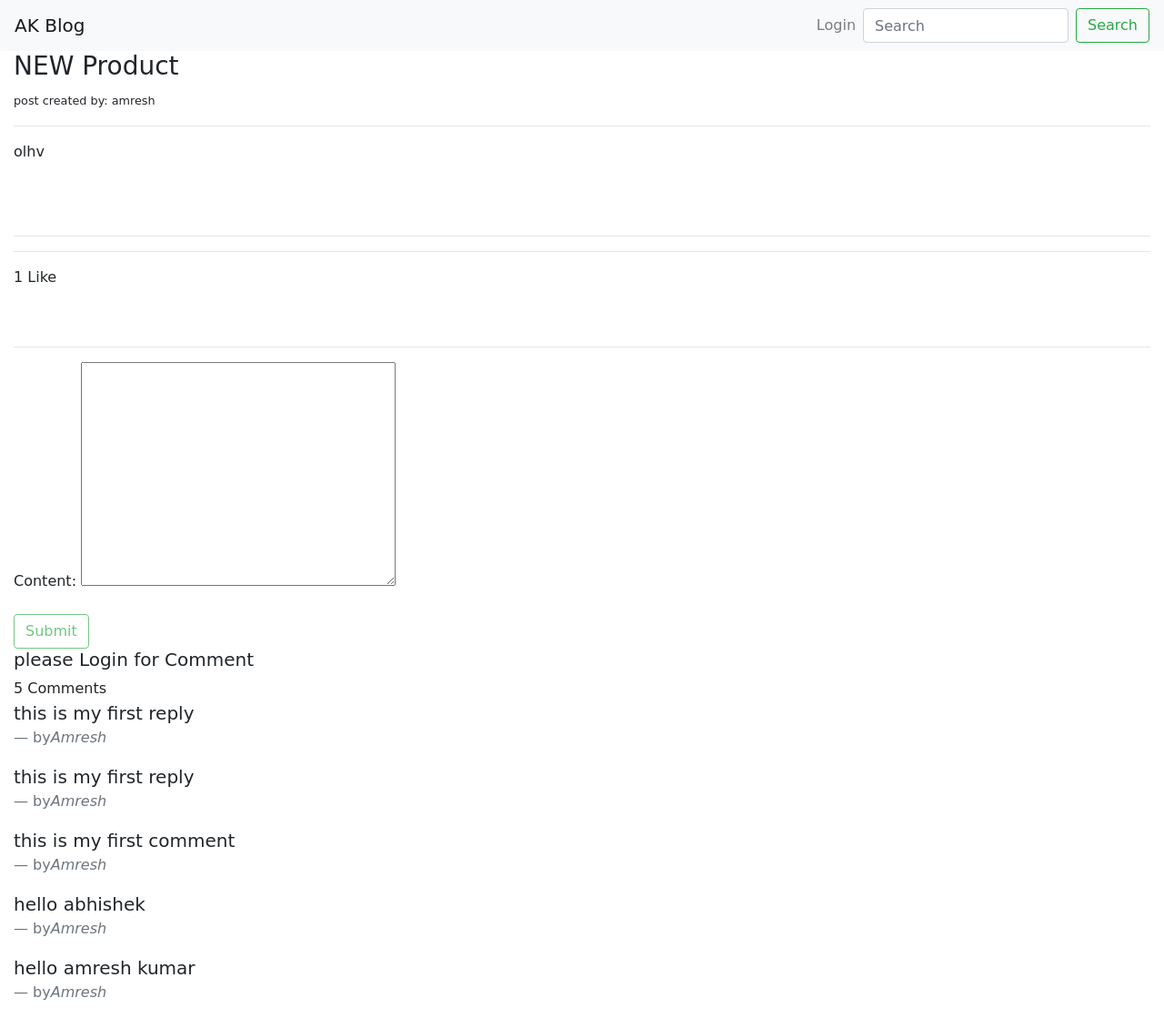
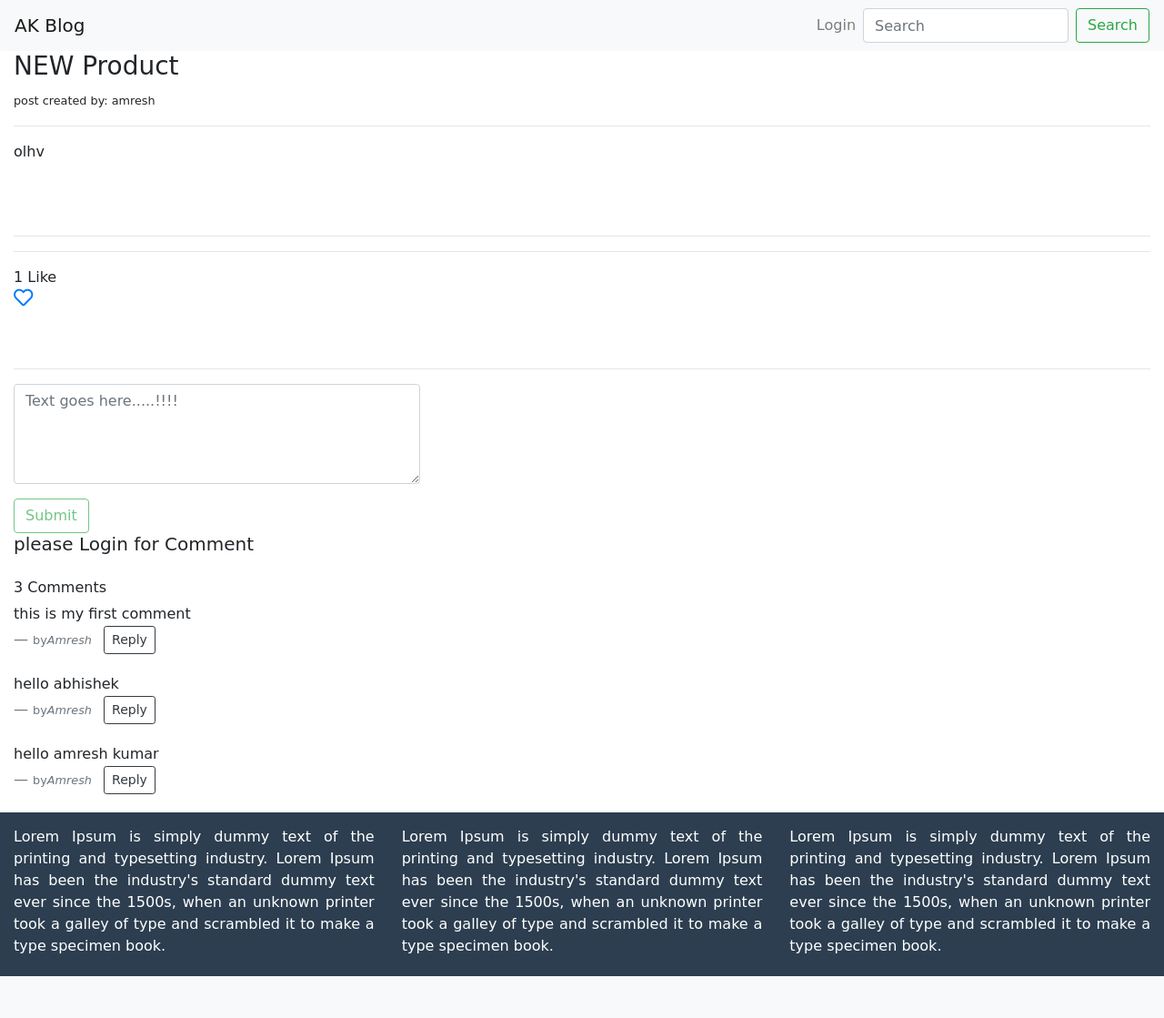
Before and after one commit to amreshk005/blog_project, a Django app: a page that uses mysite/templates/base.html in a window 1280 px wide. Shown: the whole page at 91% size. After the commit the page ends 1073 px from the top, so only its background shows below. Run offline with Django 3.2, Linux system fonts and the light colour scheme; data comes from the database, SQL or seed files in the repository; both versions use the stored data as it was after the commit; some libraries are stand-ins or nearby versions.

Commit message:
favourite list added

```diff
--- a/mysite/blog/admin.py
+++ b/mysite/blog/admin.py
@@ -2,7 +2,7 @@ from django.contrib import admin
 from .models import Post,Profile, Images,Comment
 
 class PostAdmin(admin.ModelAdmin):
-    list_display = ('title','slug','author','status')
+    list_display = ('title','slug','author','status',)
     list_filter = ('status','created','updated')
     search_fields = ('author_username','title')
     prepopulated_fields = {'slug':('title',)}
--- a/mysite/blog/forms.py
+++ b/mysite/blog/forms.py
@@ -8,6 +8,7 @@ class PostCreateForm(forms.ModelForm):
             'title',
             'body',
             'status',
+            'restrict_comment'
 
         )
 class PostEditForm(forms.ModelForm):
@@ -17,6 +18,7 @@ class PostEditForm(forms.ModelForm):
             'title',
             'body',
             'status',
+            'restrict_comment'
 
         )
 
@@ -64,6 +66,7 @@ class ProfileEditForm(forms.ModelForm):
         exclude = ('user',)
 
 class CommentForm(forms.ModelForm):
+    content = forms.CharField(label="", widget=forms.Textarea(attrs={'class': 'form-control', 'placeholder':'Text goes here.....!!!!','rows':'4','cols':'50'}))
     class Meta:
         model = Comment
         fields = ('content',)
--- a/mysite/blog/models.py
+++ b/mysite/blog/models.py
@@ -28,6 +28,8 @@ class Post(models.Model):
     created = models.DateTimeField(auto_now_add = True)
     updated = models.DateTimeField(auto_now=True)
     status = models.CharField(max_length=10, choices=STATUS_CHOICES, default='draft')
+    restrict_comment = models.BooleanField(default=False)
+    favourite = models.ManyToManyField(User, related_name='favourite', blank=True)
 
 
     class Meta:
@@ -69,6 +71,7 @@ class Images(models.Model):
 class Comment(models.Model):
     post = models.ForeignKey(Post, on_delete=models.CASCADE)
     user = models.ForeignKey(User,on_delete=models.CASCADE)
+    reply = models.ForeignKey('Comment', null=True,related_name="replies",on_delete=models.CASCADE)
     content = models.TextField(max_length=160)
     timestamp = models.DateTimeField(auto_now_add=True)
 
--- a/mysite/blog/urls.py
+++ b/mysite/blog/urls.py
@@ -8,6 +8,7 @@ app_name = 'blog'
 urlpatterns = [
     path('<id>/post_edit/',views.post_edit,name="post_edit"),
     path('<id>/post_delete/',views.post_delete,name="post_delete"),
+    path('<id>/favourite_post/',views.favourite_post,name="favourite_post"),
     path('', views.post_list,name='post_list'),
     path('/<id>/<slug>/',views.post_detail,name='post_detail'),
     path('post_create/',views.post_create, name="post_create"),
@@ -16,5 +17,6 @@ urlpatterns = [
     path('register/',views.register, name='register'),
     path('edit_profile/',views.edit_profile,name='edit_profile'),
     path('like/',views.like_post,name='like_post'),
+    path('favourite/', views.post_favourite_list, name="post_favourite_list")
 
 ]
--- a/mysite/blog/views.py
+++ b/mysite/blog/views.py
@@ -64,32 +64,63 @@ def proper_pagination(posts, index):
 
 def post_detail(request, id, slug):
     post = get_object_or_404(Post, id=id, slug=slug)
-    comments = Comment.objects.filter(post=post).order_by('-id')
+    comments = Comment.objects.filter(post=post, reply=None).order_by('-id')
     print(comments)
     is_liked = False
+    is_favourite = False
+
     if post.likes.filter(id=request.user.id).exists():
         is_liked = True
+
+    if post.favourite.filter(id=request.user.id).exists():
+        is_favourite = True
+
 
     if request.method == 'POST':
         comment_form = CommentForm(request.POST or None)
         print(comment_form)
         if comment_form.is_valid():
             content = request.POST.get('content')
-            comment = Comment.objects.create(post=post, user=request.user, content=content)
+            reply_id = request.POST.get('comment_id')
+            comment_qs = None
+            if reply_id:
+                comment_qs = Comment.objects.get(id=reply_id)
+            comment = Comment.objects.create(post=post, user=request.user, content=content, reply=comment_qs)
             print(comment)
             comment.save()
-            return HttpResponseRedirect(post.get_absolute_url())
+            # return HttpResponseRedirect(post.get_absolute_url())
     else:
         comment_form = CommentForm()
 
     context = {
         'post':post,
         'is_liked':is_liked,
+        'is_favourite':is_favourite,
         'total_likes':post.total_likes,
         'comments':comments,
         'comment_form':comment_form,
     }
+    if request.is_ajax():
+        html =  render_to_string('blog/comments.html',context, request=request)
+        return JsonResponse({'form':html})
     return render(request, 'blog/post_detail.html', context)
+
+def favourite_post(request, id):
+    post = get_object_or_404(Post, id=id)
+    if post.favourite.filter(id=request.user.id).exists():
+        post.favourite.remove(request.user)
+    else:
+        post.favourite.add(request.user)
+    return HttpResponseRedirect(post.get_absolute_url())
+
+def post_favourite_list(request):
+    user = request.user
+    favourite_posts = user.favourite.all()
+
+    context = {
+        'favourite_posts': favourite_posts,
+    }
+    return render(request, 'blog/post_favourite_list.html', context)
 
 def like_post(request):
     # post = get_object_or_404(Post, id=request.POST.get('post_id'))
--- a/mysite/static/blog/style.css
+++ b/mysite/static/blog/style.css
@@ -1,10 +1,13 @@
 html {
     position: relative;
     min-height: 100%;
+
 }
 
 body {
     font-family: 'Lucida Cassul', 'Comic Sans MS';
+    margin-bottom: 200px;
+
 }
 .navbar-img {
     width: 30px;
@@ -25,3 +28,17 @@ body {
     height: 250px;
     width: 300px;
 }
+
+.footer {
+    position: absolute;
+    bottom: 0;
+    left: 0;
+    right: 0;
+    height: 130px;
+    padding: 15px;
+    background-color: #2c3E50;
+}
+
+.footer p {
+    text-align: justify;
+}
--- a/mysite/templates/base.html
+++ b/mysite/templates/base.html
@@ -6,6 +6,7 @@
     <meta http-equiv="X-UA-Compatible" content="IE=edge">
     <title>{% block title %}{% endblock %}</title>
     <meta name="viewport" content="width=device-width, initial-scale=1">
+    <link rel="stylesheet" href="https://use.fontawesome.com/releases/v5.8.1/css/all.css" integrity="sha384-50oBUHEmvpQ+1lW4y57PTFmhCaXp0ML5d60M1M7uH2+nqUivzIebhndOJK28anvf" crossorigin="anonymous">
     <link rel="stylesheet" href="https://stackpath.bootstrapcdn.com/bootstrap/4.3.1/css/bootstrap.min.css" integrity="sha384-ggOyR0iXCbMQv3Xipma34MD+dH/1fQ784/j6cY/iJTQUOhcWr7x9JvoRxT2MZw1T" crossorigin="anonymous">
     <link rel="stylesheet" type="text/css" media="screen" href="{% static 'blog/style.css' %}">
 
@@ -16,7 +17,9 @@
 <div class="container-fluid">
         {% block content %}
         {% endblock %}
+        {% include 'blog/footer.html' %}
     </div>
+
     <script src="https://code.jquery.com/jquery-3.1.1.js"></script>
     <script src="https://maxcdn.bootstrapcdn.com/bootstrap/3.3.7/js/bootstrap.min.js"></script>
     <script src="https://stackpath.bootstrapcdn.com/bootstrap/4.3.1/js/bootstrap.min.js" integrity="sha384-JjSmVgyd0p3pXB1rRibZUAYoIIy6OrQ6VrjIEaFf/nJGzIxFDsf4x0xIM+B07jRM" crossorigin="anonymous"></script>
@@ -28,6 +31,10 @@
 
       $('#delete').click(function(){
         return confirm("Are you sure to delete this post");
+      });
+
+      $('.reply-btn').click(function() {
+        $(this).parent().parent().next('.replied-comments').fadeToggle()
       });
 
       $(function(){
@@ -53,6 +60,60 @@
         });
       });
     });
+
+
+    $(document).on('submit', '.comment-form', function(event){
+      event.preventDefault();
+      console.log($(this).serialize());
+      $.ajax({
+        type: 'POST',
+        url: $(this).attr('action'),
+        data:$(this).serialize(),
+        dataType:'json',
+        success: function(response){
+          $('.main-comment-section').html(response['form']);
+          $('textarea').val('');
+          $('.reply-btn').click(function() {
+          $(this).parent().parent().next('.replied-comments').fadeToggle()
+          $('textarea').val('');
+
+        });
+
+        },
+        error: function(rs, e){
+          console.log(rs.responseText);
+        },
+      });
+    });
+
+
+
+    $(document).on('submit', '.reply-form', function(event){
+      event.preventDefault();
+      console.log($(this).serialize());
+      $.ajax({
+        type: 'POST',
+        url: $(this).attr('action'),
+        data:$(this).serialize(),
+        dataType:'json',
+        success: function(response){
+          $('.main-comment-section').html(response['form']);
+          $('textarea').val('');
+          $('.reply-btn').click(function() {
+          $(this).parent().parent().next('.replied-comments').fadeToggle()
+          $('textarea').val('');
+
+        });
+
+        },
+        error: function(rs, e){
+          console.log(rs.responseText);
+        },
+      });
+    });
+
+
+
     </script>
 
 </body>
--- /dev/null
+++ b/mysite/templates/blog/comments.html
@@ -0,0 +1,46 @@
+<div class="container-fluid mt-2">
+        <div class="form-group row">
+                <form method="post" class="comment-form" action=".">
+                    {% csrf_token %}
+                    {{ comment_form.as_p }}
+                    {% if request.user.is_authenticated %}
+                    <input type="submit" value="Submit" class="btn btn-outline-success">
+                    {% else %}
+                    <input type="submit" value="Submit" class="btn btn-outline-success" disabled>
+                    <h5>please Login for Comment</h5>
+                    {% endif %}
+                </form>
+        </div>
+    </div>
+
+    {{ comments.count }} Comment{{ comments|pluralize }}
+    {% for comment in comments %}
+
+    <blockquote class="blockquote">
+    <p class="mb-0"><small>{{ comment.content }}</small></p>
+    <footer class="blockquote-footer"><small>by<cite title="Source Title">{{ comment.user|capfirst }}</cite></small>
+    <button type="button" name="button" class="reply-btn btn btn-outline-dark btn-sm ml-2">Reply</button>
+    </footer>
+    </blockquote>
+    <div class="replied-comments container mt-2" style="display:none;">
+        {% for reply in comment.replies.all %}
+        <blockquote class="blockquote">
+            <p class="mb-0"><small>{{ reply.content }}</small></p>
+            <footer class="blockquote-footer"><small>by<cite title="Source Title">{{ reply.user|capfirst }}</cite></small></footer>
+            </blockquote>
+        {% endfor %}
+        <div class="form-group row">
+            <form method="post" class="reply-form" action=".">
+                {% csrf_token %}
+                <input type="hidden" name="comment_id" value="{{ comment.id }}">
+                {{ comment_form.as_p }}
+                {% if request.user.is_authenticated %}
+                <input type="submit" value="Submit" class="btn btn-outline-success">
+                {% else %}
+                <input type="submit" value="Submit" class="btn btn-outline-success" disabled>
+                <h5>please Login for Comment</h5>
+                {% endif %}
+            </form>
+        </div>
+    </div>
+    {% endfor %}
--- /dev/null
+++ b/mysite/templates/blog/footer.html
@@ -0,0 +1,15 @@
+<footer class="footer text-white" style="position: absolute; height: 180px; padding: 15px; background-color: #2c3E50; margin-top: 160px;">
+    <div class="row">
+        <div class="col-md-4">
+           <p>Lorem Ipsum is simply dummy text of the printing and typesetting industry. Lorem Ipsum has been the industry's standard dummy text ever since the 1500s, when an unknown printer took a galley of type and scrambled it to make a type specimen book.</p>
+        </div>
+<div class="col-md-4">
+    <p>Lorem Ipsum is simply dummy text of the printing and typesetting industry. Lorem Ipsum has been the industry's standard dummy text ever since the 1500s, when an unknown printer took a galley of type and scrambled it to make a type specimen book.</p>
+    </div>
+    <div class="col-md-4">
+        <p>Lorem Ipsum is simply dummy text of the printing and typesetting industry. Lorem Ipsum has been the industry's standard dummy text ever since the 1500s, when an unknown printer took a galley of type and scrambled it to make a type specimen book.</p>
+        </div>
+
+    </div>
+
+</footer>
--- a/mysite/templates/blog/post_detail.html
+++ b/mysite/templates/blog/post_detail.html
@@ -21,6 +21,17 @@
 <div id='like-section'>
         {% include 'blog/like_section.html' %}
 </div>
+<div class="favourite-section">
+    {% if is_favourite %}
+    <a href="{% url 'blog:favourite_post' id=post.id %}">
+    <i class="fas fa-heart fa-lg"></i>
+</a>
+{% else %}
+<a href="{% url 'blog:favourite_post' id=post.id %}">
+        <i class="far fa-heart fa-lg"></i>
+    </a>
+    {% endif %}
+</div>
 {% if post.author == request.user %}
 
 <div class="section-1" style="float:right;">
@@ -36,27 +47,12 @@
 <br><br>
 <hr>
 
-<form method="post" enctype="multipart/form-data">
-    {% csrf_token %}
-    {{ comment_form.as_p }}
-    {% if request.user.is_authenticated %}
-    <input type="submit" value="Submit" class="btn btn-outline-success">
-    {% else %}
-    <input type="submit" value="Submit" class="btn btn-outline-success" disabled>
-    <h5>please Login for Comment</h5>
-    {% endif %}
-</form>
 
 
 
+{% if not post.restrict_comment %}
 <div class="main-comment-section">
-    {{ comments.count }} Comment{{ comments|pluralize }}
-    {% for comment in comments %}
-
-    <blockquote class="blockquote">
-    <p class="mb-0">{{ comment.content }}</p>
-    <footer class="blockquote-footer">by<cite title="Source Title">{{ comment.user|capfirst }}</cite></footer>
-    </blockquote>
-    {% endfor %}
+{% include 'blog/comments.html' %}
 </div>
+{% endif %}
 {% endblock %}
--- a/mysite/templates/navbar.html
+++ b/mysite/templates/navbar.html
@@ -28,6 +28,7 @@
                 <div class="dropdown-menu" aria-labelledby="navbarDropdown">
                     <a class="dropdown-item" href="{% url 'blog:edit_profile' %}">My profile</a>
                     <a class="dropdown-item" href="{% url 'blog:post_create' %}">Post Create</a>
+                    <a class="dropdown-item" href="{% url 'blog:post_favourite_list' %}">Favourite</a>
                     <a class="dropdown-item" href="{% url 'blog:user_logout' %}">Logout</a>
 
                   </div>
```
Also changed, not shown: mysite/templates/blog/post_favourite_list.html (added, +27 -0 lines), mysite/blog/migrations/0004_auto_20190408_1030.py (added), mysite/blog/migrations/0005_auto_20190408_1237.py (added), mysite/blog/migrations/0006_post_favourite.py (added), mysite/db.sqlite3, mysite/media/images/amresh_Lr1OtBc.jpeg (added).
